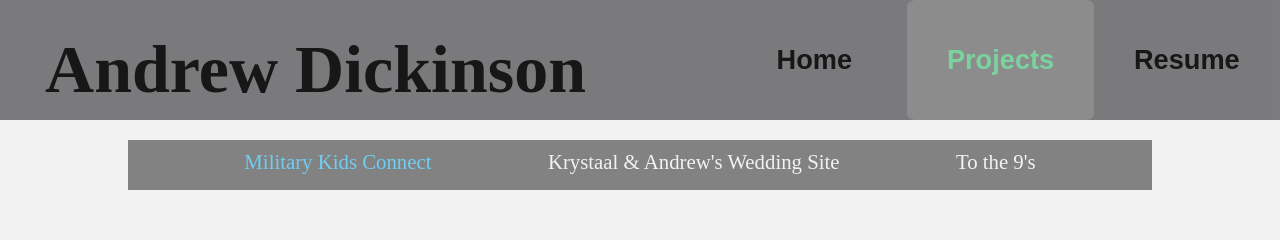
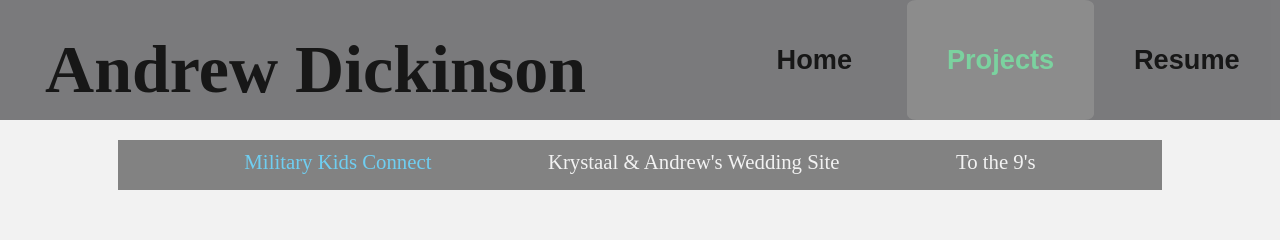
Before and after one commit to acdickin/AndrewDickinson, a React app: page /projects/mkc in a window 1280 px wide. Shown: the top 240 px of the page. Built offline with nearby package versions, Linux system fonts and the light colour scheme.

Commit message:
fixed projMenu style

```diff
--- a/src/styles/projMenu.scss
+++ b/src/styles/projMenu.scss
@@ -1,9 +1,9 @@
 @import "globals";
 #projMenu{
-	width:90vw;
+	width:95vw;
 	height:30px;
 	font-size: 1.2em;
-	padding:10px 0;
+	padding:10px;
 	margin: 0 auto;
 	background-color: $grey;
   display: flex;
```
